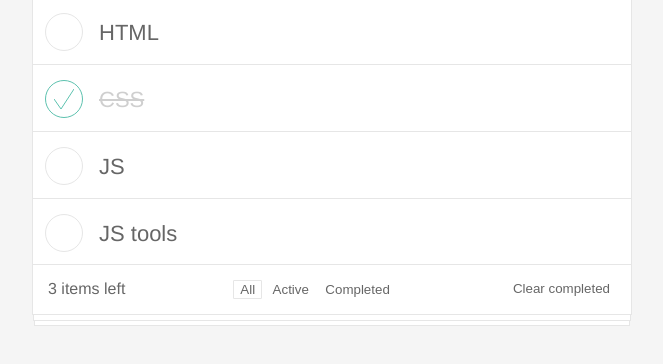
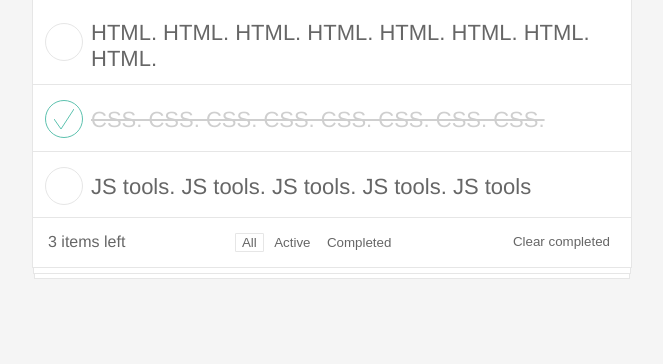
Before and after one commit to ok-technopolis/Romanov_Oleg, a website: page public/index.html in a window 1280 px wide. Shown: the part 192-556 px from the top of the page, without its empty margins (308-971 px from the left). Drawn offline with Linux system fonts and the light colour scheme.

Commit message:
Fix mistakes: fallback for flex

```diff
--- a/public/index.html
+++ b/public/index.html
@@ -39,7 +39,7 @@
             </div>
 
             <div class="todo-item_text-w">
-                <div contentEditable="true" class="todo-item_text">HTML</div>
+                <div contentEditable="true" class="todo-item_text">HTML. HTML. HTML. HTML. HTML. HTML. HTML. HTML.</div>
             </div>
 
         </div>
@@ -57,7 +57,7 @@
             </div>
 
             <div class="todo-item_text-w">
-                <div contentEditable="true" class="todo-item_text">CSS</div>
+                <div contentEditable="true" class="todo-item_text">CSS. CSS. CSS. CSS. CSS. CSS. CSS. CSS.</div>
             </div>
         </div>
         <div class="todo-item">
@@ -74,24 +74,7 @@
             </div>
 
             <div class="todo-item_text-w">
-                <div contentEditable="true" class="todo-item_text">JS</div>
-            </div>
-        </div>
-        <div class="todo-item">
-            <div class="input-checkbox todo-item_ready-checker">
-                <input type="checkbox"
-                       class="input-checkbox_target"
-                       aria-label="Пометить как выполненное"/>
-                <div class="input-checkbox_visual"></div>
-            </div>
-
-            <div class="action todo-item_remove-action">
-                <div class="action_visual"></div>
-                <button class="action_target" aria-label="Удалить todo"></button>
-            </div>
-
-            <div class="todo-item_text-w">
-                <div contentEditable="true" class="todo-item_text">JS tools</div>
+                <div contentEditable="true" class="todo-item_text">JS tools. JS tools. JS tools. JS tools. JS tools</div>
             </div>
         </div>
     </div>
--- a/src/styles/project/todo-list/todo-item.scss
+++ b/src/styles/project/todo-list/todo-item.scss
@@ -4,7 +4,6 @@
 .todo-item {
     overflow: hidden;
     border-top: 1px solid $c-default-border;
-    //position: relative;
     display: flex;
     padding: $offset_3x;
 }
@@ -15,15 +14,14 @@
 
     .todo-item_text-w {
         overflow: hidden;
-        width: 100%;
+        //width: 100%;
         padding-left: $offset_2x;
         padding-right: $offset_2x;
-        margin: 0 10px 0 10px;
+        margin: 0 2px 0 2px;
         padding-top: 10px;
     }
 
         .todo-item_text {
-            width: 100%;
             overflow: hidden;
             border: none;
             resize: none;
@@ -46,12 +44,14 @@
 
     .todo-item_ready-checker {
         align-self: center;
+        float: left;
     }
 
     .todo-item_remove-action {
         margin-top: $offset_3x;
         margin-bottom: $offset_3x;
         order: 1;
+        float: right;
         align-self: flex-end;
     }
 
--- a/src/styles/project/todos-actions-bar/todos-actions-bar.scss
+++ b/src/styles/project/todos-actions-bar/todos-actions-bar.scss
@@ -10,27 +10,26 @@
     min-height: $offset-main-content;
     color: $c-text;
     word-break: break-all;
+    text-align: center;
 }
 
     .todos-actions-bar_counter {
-        max-width: 33%;
         float: left;
         margin-left: $offset-main-content;
     }
 
     .todos-filters {
-        max-width: 33%;
         margin: 0 auto;
+        display: inline-block;
     }
 
 
     .todos-actions-bar_clear-completed {
+        color: $c-text;
         border: none;
-        color: $c-text;
         outline: none;
         cursor: pointer;
         margin-right: $offset-main-content;
         float: right;
         background-color: $c-main-content-bg;
-        max-width: 33%;
     }
--- a/src/styles/project/todos-add/todos-add.scss
+++ b/src/styles/project/todos-add/todos-add.scss
@@ -14,7 +14,6 @@ $todos-add-height: 64px;
         height: 24px;
         float: left;
         margin: 20px 0 0 20px;
-        //opacity: 1;
     }
 
     .todo-add_select-all-action .action_visual {
```
Also changed, not shown: public/dist/styles/default.css, 1 other file.
